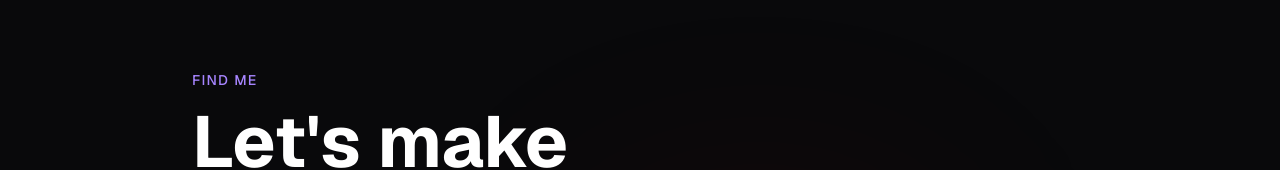
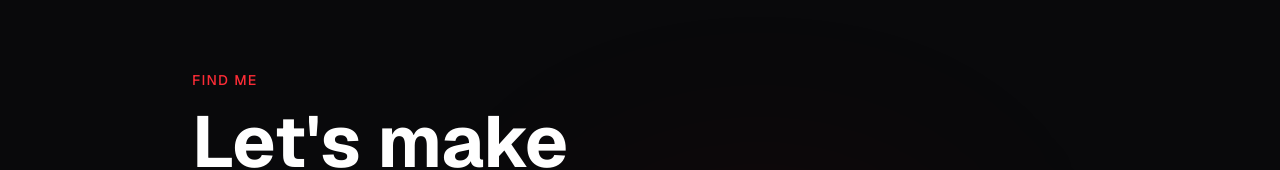
Before and after one commit to they-call-me-god/portfolio, a Next.js app: page / in a window 1280 px wide. Shown: the part 3793-3963 px from the top of the page. Built offline with nearby package versions, Linux system fonts and the light colour scheme; no server answers.

Commit message:
fix: HEART venture card full-width span + Find Me label red

```diff
--- a/components/sections/Contact.tsx
+++ b/components/sections/Contact.tsx
@@ -146,7 +146,7 @@ export function Contact() {
           transition={{ duration: 0.6, ease: [0.33, 1, 0.68, 1] }}
           className="mb-16"
         >
-          <span className="text-violet-400 text-sm font-medium tracking-widest uppercase mb-4 block">Find Me</span>
+          <span className="text-red-500 text-sm font-medium tracking-widest uppercase mb-4 block">Find Me</span>
           <h2 className="text-5xl md:text-7xl font-bold text-white leading-[1.0] mb-6">
             Let's make<br />
             <span className="text-transparent bg-clip-text bg-gradient-to-r from-red-400 via-red-600 to-red-900">
--- a/components/sections/Work.tsx
+++ b/components/sections/Work.tsx
@@ -109,7 +109,7 @@ function HeartVentureCard({ index }: { index: number }) {
       whileInView={{ opacity: 1, y: 0 }}
       viewport={{ once: true, amount: 0.15 }}
       transition={{ duration: 0.7, delay: index * 0.1, ease: [0.33, 1, 0.68, 1] }}
-      className="group relative md:col-span-2 bg-zinc-900/60 border border-red-900/30 rounded-2xl p-8 overflow-hidden transition-colors duration-300 hover:border-red-800/50"
+      className="group relative w-full bg-zinc-900/60 border border-red-900/30 rounded-2xl p-8 overflow-hidden transition-colors duration-300 hover:border-red-800/50"
     >
       {/* Ambient glow */}
       <div className="absolute inset-0 opacity-30 group-hover:opacity-60 transition-opacity duration-700 pointer-events-none rounded-2xl"
@@ -184,7 +184,9 @@ export function Work() {
 
       <div className="grid grid-cols-1 md:grid-cols-2 gap-5">
         {/* Featured testimonial — full width */}
-        <HeartVentureCard index={0} />
+        <div className="col-span-1 md:col-span-2">
+          <HeartVentureCard index={0} />
+        </div>
 
         {/* Work cards */}
         {WORK.map((item, i) => (
```
